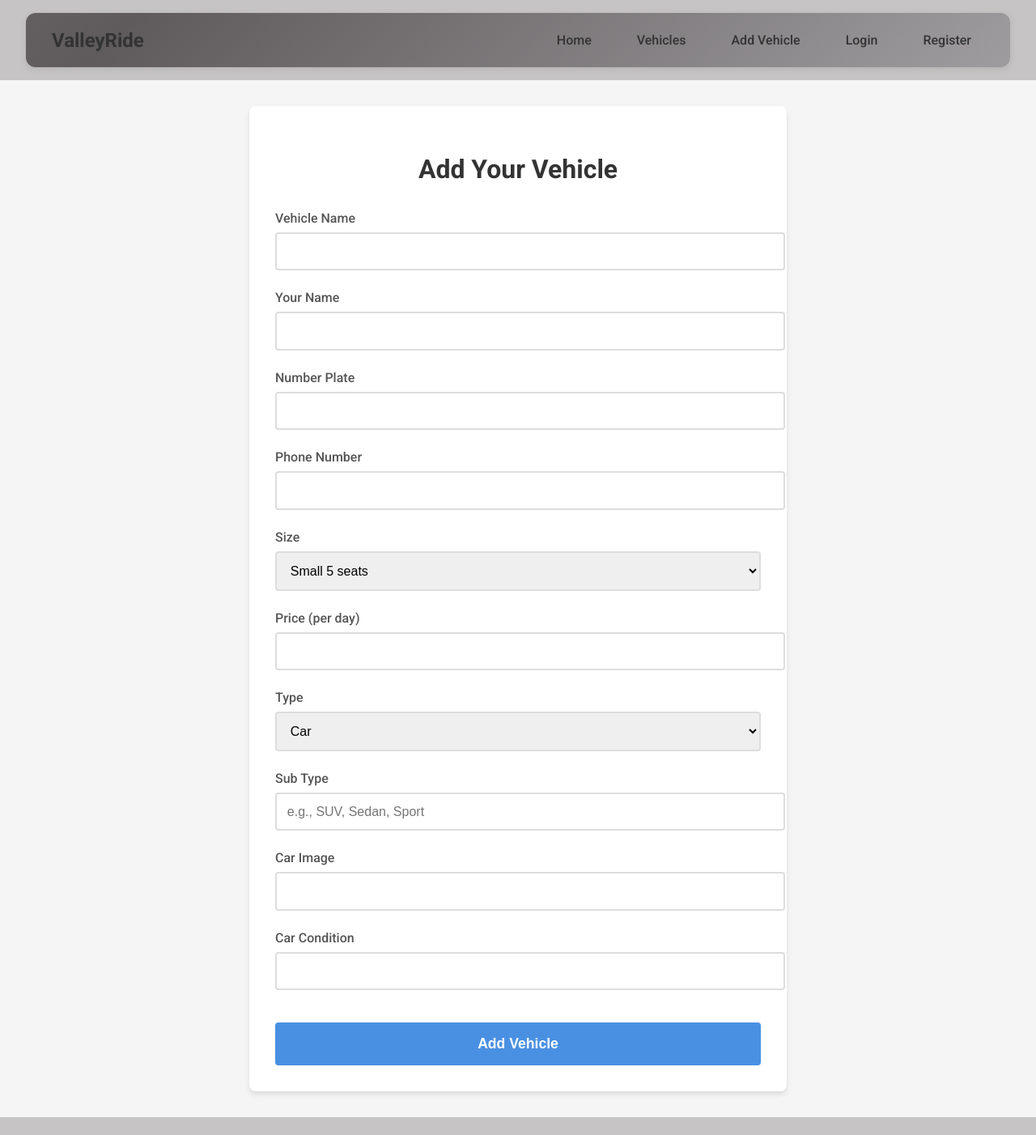
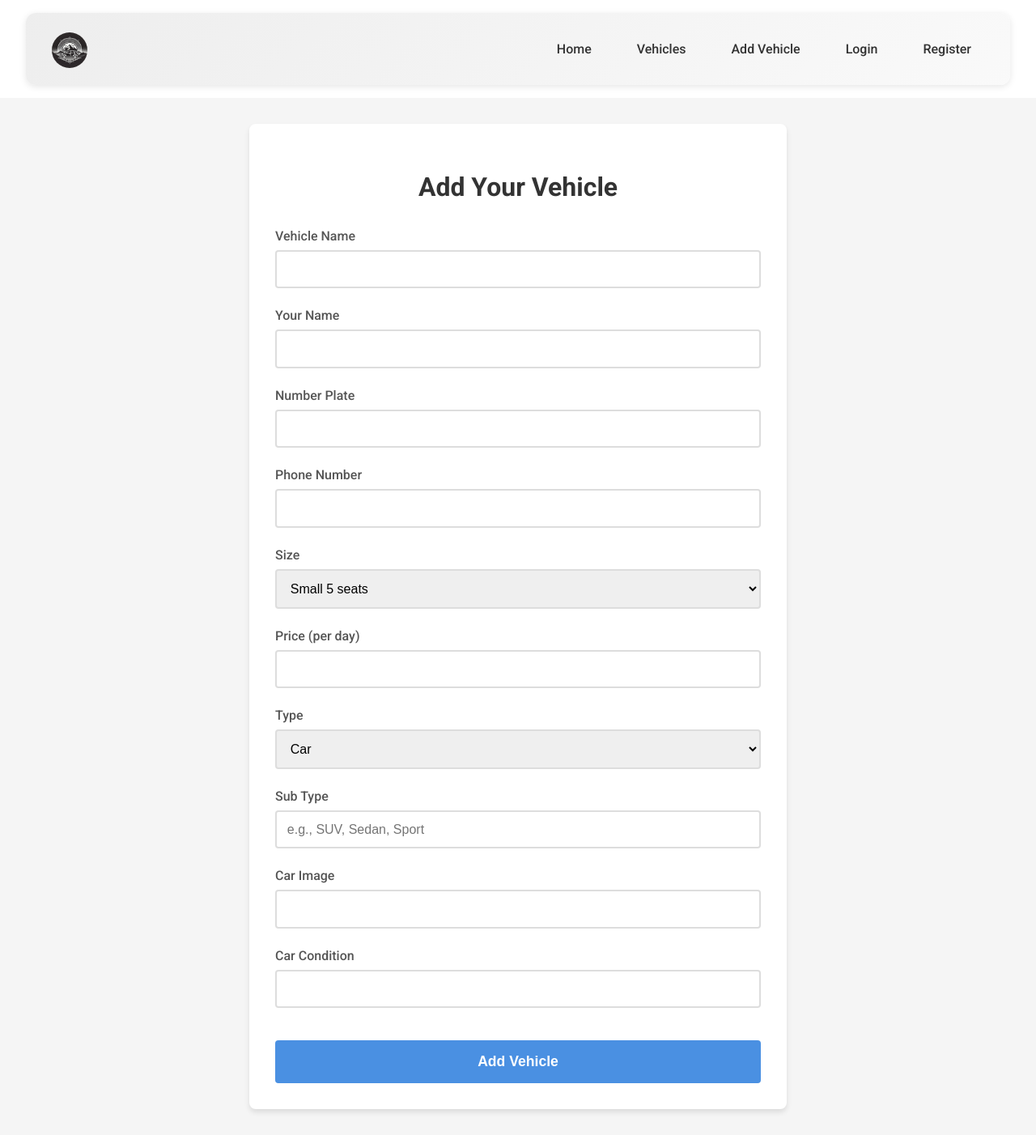
Before and after one commit to clayaaz/ti-hackathon-2024, a React (Vite) app in the folder frontend/: page /add-vehicle in a window 1280 px wide. Shown: the whole page at 81% size. Before the commit the page ends 1380 px from the top, so only its background shows below. Built offline with nearby package versions, Linux system fonts and the light colour scheme.

Commit message:
done for the day

```diff
--- a/frontend/src/components/Navbar.jsx
+++ b/frontend/src/components/Navbar.jsx
@@ -3,14 +3,15 @@ import { Link } from 'react-router-dom'
 import { useAuth } from '../context/AuthContext'
 import UserMenu from './UserMenu'
 import './css/Navbar.css'
+import logo from '../../assets/favicon.png'
+
 
 const Navbar = () => {
   const { user } = useAuth()
-
   return (
     <nav className="navbar">
       <div className="nav-brand">
-        <Link to="/">ValleyRide</Link>
+      <Link to="/"><img src={logo} alt="ValleyRide" /> </Link>
       </div>
 
       <div className="nav-links">
--- a/frontend/src/components/VehicleFilter.jsx
+++ b/frontend/src/components/VehicleFilter.jsx
@@ -75,7 +75,7 @@ const VehicleFilter = ({ onFilterChange }) => {
           <option value="1000-1500">Rs.1000 - Rs.1500</option>
           <option value="1500-2000">Rs.1500 - Rs.2000</option>
           <option value="2000-2500">Rs.2000 - Rs.2500</option>
-          <option value="2500+">Rs.2500+</option>
+          <option value="2500-1000000">Rs.2500+</option>
         </select>
       </div>
     </div>
--- a/frontend/src/components/css/Navbar.css
+++ b/frontend/src/components/css/Navbar.css
@@ -7,7 +7,7 @@
   box-shadow: 0 2px 8px rgba(0,0,0,0.1);
   margin: 1rem 2rem;
   border-radius: 12px;
-  background: linear-gradient(-45deg, #bebcbf, #5f5b5d, #939495, #878b8a);
+  background: linear-gradient(-45deg, #ffffff, #e7e7e7, #f7f6f6);
   background-size: 400% 400%;
   animation: gradient 10s ease infinite;
 }
@@ -26,11 +26,24 @@
 
 
 
+.nav-brand {
+  display: flex;
+  align-items: center;
+  gap: 8px;
+}
+
+.nav-brand img {
+  width: 44px;
+  height: 44px;
+  object-fit: contain;
+  border-radius: 50%;
+  margin-top: 8px;
+}
+
 .nav-brand a {
-  color: #333;
   text-decoration: none;
-  font-size: 1.5rem;
-  font-weight: bold;
+  color: inherit;
+  font-size: 1.2rem;
 }
 
 .nav-links {
--- a/frontend/src/index.css
+++ b/frontend/src/index.css
@@ -2,4 +2,5 @@
 
 body{
     font-family: Roboto;
+    background-color: #ffffff;
 }
--- a/frontend/src/pages/AddVehicle.jsx
+++ b/frontend/src/pages/AddVehicle.jsx
@@ -60,11 +60,11 @@ const AddVehicle = () => {
   return (
     <div className="add-vehicle-container">
       <form className="add-vehicle-form" onSubmit={handleSubmit}>
-        <h2>Add Your Vehicle</h2>
+      <h2>Add Your Vehicle</h2>
 
         <div className="form-group" style={getAnimationDelay(1)}>
           <label>Vehicle Name</label>
-          <input
+          <input style={{maxWidth: '570px'}}
             type="text"
             name="name"
             value={vehicle.name}
@@ -74,7 +74,7 @@ const AddVehicle = () => {
         </div>
         <div className="form-group" style={getAnimationDelay(1)}>
           <label>Your Name</label>
-          <input
+          <input style={{maxWidth: '570px'}}
             type="text"
             name="user_name"
             value={vehicle.user_name}
@@ -85,7 +85,7 @@ const AddVehicle = () => {
 
         <div className="form-group" style={getAnimationDelay(2)}>
           <label>Number Plate</label>
-          <input
+          <input style={{maxWidth: '570px'}}
             type="text"
             name="number_plate"
             value={vehicle.number_plate}
@@ -96,7 +96,7 @@ const AddVehicle = () => {
 
         <div className="form-group" style={getAnimationDelay(3)}>
           <label>Phone Number</label>
-          <input
+          <input style={{maxWidth: '570px'}}
             type="tel"
             name="phone_number"
             value={vehicle.phone_number}
@@ -116,7 +116,7 @@ const AddVehicle = () => {
 
         <div className="form-group" style={getAnimationDelay(5)}>
           <label>Price (per day)</label>
-          <input
+          <input style={{maxWidth: '570px'}}
             type="number"
             name="price"
             value={vehicle.price}
@@ -137,7 +137,7 @@ const AddVehicle = () => {
 
         <div className="form-group" style={getAnimationDelay(7)}>
           <label>Sub Type</label>
-          <input
+          <input style={{maxWidth: '570px'}}
             type="text"
             name="sub_type"
             placeholder="e.g., SUV, Sedan, Sport"
@@ -148,7 +148,7 @@ const AddVehicle = () => {
 
         <div className="form-group" style={getAnimationDelay(8)}>
           <label>Car Image</label>
-          <input
+          <input style={{maxWidth: '570px'}}
             type="url"
             name="image_url"
             value={vehicle.image_url}
@@ -159,7 +159,7 @@ const AddVehicle = () => {
 
         <div className="form-group" style={getAnimationDelay(9)}>
           <label>Car Condition</label>
-          <input
+          <input style={{maxWidth: '570px'}}
             type="text"
             name="condition"
             value={vehicle.condition}
--- a/frontend/src/pages/HomePage.jsx
+++ b/frontend/src/pages/HomePage.jsx
@@ -1,5 +1,6 @@
 import React from 'react'
 import './css/HomePage.css'
+import { Link } from 'react-router-dom'
 
 const HomePage = () => {
   return (
@@ -15,7 +16,9 @@ const HomePage = () => {
         <div className="hero-content">
           <h1>Car Rentals for Every Occasion</h1>
           <p>150+ Types of Premium Cars Available</p>
+          <Link to="/vehicles">
           <button className="book-now-btn">Book Now</button>
+          </Link>
         </div>
       </section>
 
--- a/frontend/src/pages/css/AddVehicle.css
+++ b/frontend/src/pages/css/AddVehicle.css
@@ -45,6 +45,7 @@
   border-radius: 4px;
   font-size: 1rem;
   transition: all 0.3s ease;
+
 }
 
 .form-group input:focus,
--- a/frontend/src/pages/css/HomePage.css
+++ b/frontend/src/pages/css/HomePage.css
@@ -1,13 +1,14 @@
+
+
 .home-container {
     max-width: 1200px;
     margin: 0 auto;
     padding: 20px;
+    background-color: white;
   }
 
   /* Hero Section */
   .hero {
-    background: linear-gradient(rgba(0, 0, 0, 0.7), rgba(0, 0, 0, 0.7)),
-                url('/path-to-your-hero-image.jpg');
     background-size: cover;
     background-position: center;
     color: white;
--- a/frontend/src/pages/css/RegisterPage.css
+++ b/frontend/src/pages/css/RegisterPage.css
@@ -32,6 +32,7 @@
     border: 1px solid #ddd;
     border-radius: 4px;
     font-size: 1rem;
+    max-width: 370px;
   }
 
   .form-group input:focus {
```
Also changed, not shown: frontend/assets/favicon.png.
